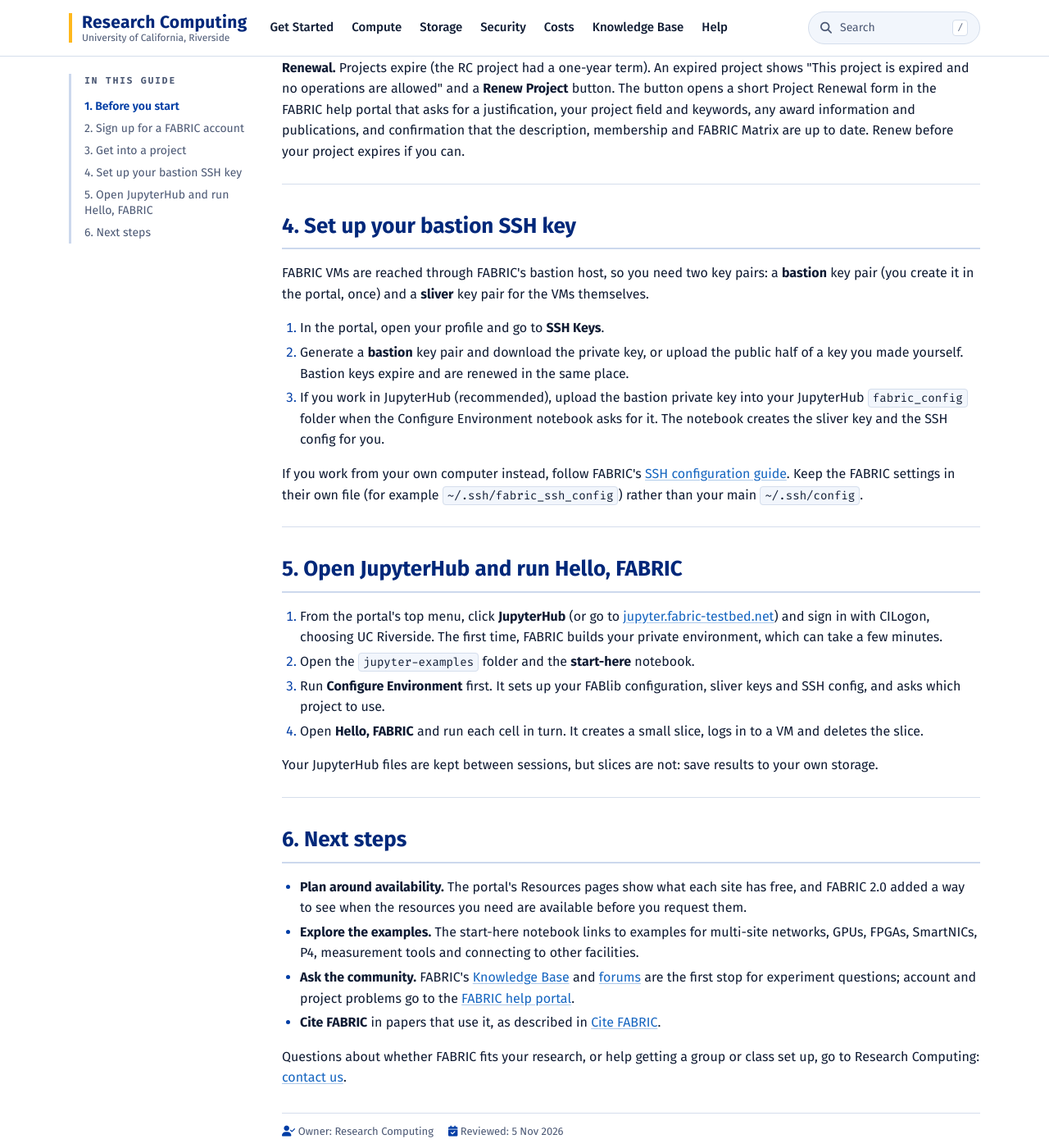
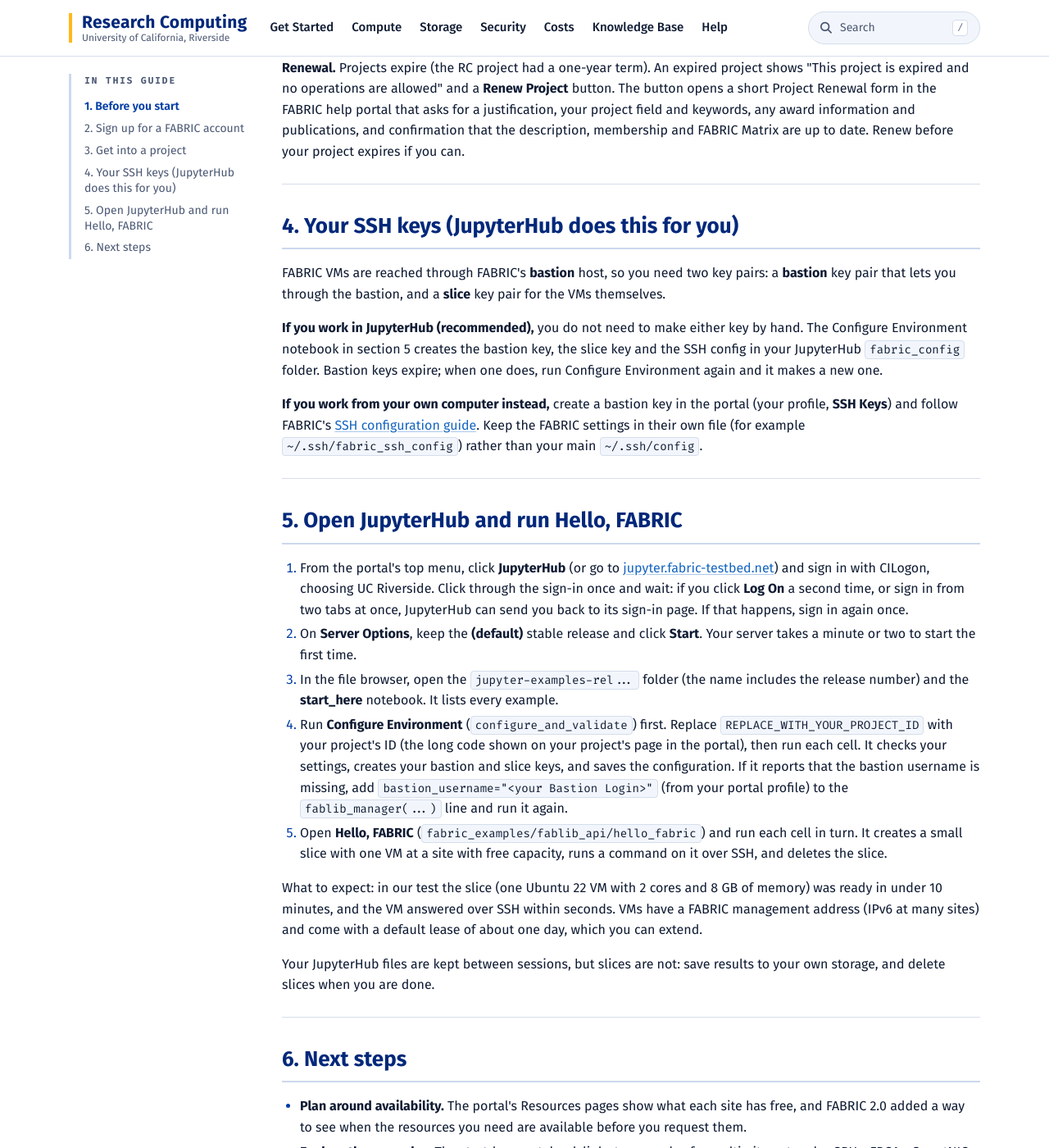
Before and after one commit to UCR-Research-Computing/UCR-Research-Computing.github.io, a Jekyll site: the page built from _kb/kb051-fabric-getting-started.md, in a window 1280 px wide and 1400 px high, scrolled down 1900 px. Shown: the whole window at 82% size. Built offline with Jekyll 4.4.1, drawn with Linux system fonts in a browser that asks for light colours; some web fonts are replaced; some of the changed text lies outside the part shown.

Commit message:
KB051/KB052: record RC tests (Hello FABRIC slice, Chameleon project creation); link testbeds from FAQ and Cloud & AI

```diff
--- a/_kb/kb051-fabric-getting-started.md
+++ b/_kb/kb051-fabric-getting-started.md
@@ -9,7 +9,8 @@
 review_notes:
   - "Written 2026-11-05 from FABRIC's Knowledge Base (Quick Start Guide; Signing up for a FABRIC account; Creating or Joining a Project; FABRIC User Roles and Project Permissions; Generating SSH Configuration and SSH Keys; Creating your first experiment in Jupyter Hub; Things to know when using FABRIC for the first time; all fetched 2026-11-05) and the FABRIC portal (release 2.0.0 notice, portal version 1.10.4)."
   - "Checked 2026-11-05 by RC with an existing UCR FABRIC account: sign-in with the UCR identity through CILogon, the profile page fields (FABRIC ID, Bastion Login, Other Identities), the Roles & Projects page, an expired project's 'Renew Project' button and the Project Renewal form in the FABRIC help portal."
-  - "CHECK: sections 4 to 6 (bastion key generation in the portal, JupyterHub Configure Environment and Hello, FABRIC) follow FABRIC's documentation and were not yet run by RC; the RC project was awaiting renewal."
+  - "Tested 2026-11-05 by RC on the renewed RC project: JupyterHub sign-in with the UCR identity, the default server image (FABRIC Examples v1.9.0), the Configure Environment step (it created the bastion key itself; no portal download was needed), and a Hello, FABRIC style slice: one Ubuntu 22 VM with 2 cores, 8 GB RAM and 10 GB disk at a randomly chosen site, ready in under 10 minutes, SSH through the bastion, then deleted."
+  - "CHECK: the portal SSH Keys page route for working from your own computer (section 4, second half) was not run by RC; it follows FABRIC's SSH configuration guide."
   - "CHECK: the sign-up workflow screens (section 2) were not walked through by RC with a new account; they follow FABRIC's 'Signing up for a FABRIC account' article."
 ---
 
@@ -17,7 +18,7 @@
 
 FABRIC is **Non-sensitive only (P1; no protected data)**.
 
-Getting started takes four steps: sign up, get into a project, set up a bastion SSH key, and run the example notebooks in FABRIC's JupyterHub. Research Computing can help at any step; [contact us](../../help/).
+Getting started takes four steps: sign up, get into a project, open FABRIC's JupyterHub (which sets up your SSH keys for you), and run the Hello, FABRIC example. Research Computing can help at any step; [contact us](../../help/).
 
 ---
 
@@ -60,26 +61,27 @@
 
 ---
 
-## 4. Set up your bastion SSH key
+## 4. Your SSH keys (JupyterHub does this for you)
 
-FABRIC VMs are reached through FABRIC's bastion host, so you need two key pairs: a **bastion** key pair (you create it in the portal, once) and a **sliver** key pair for the VMs themselves.
+FABRIC VMs are reached through FABRIC's **bastion** host, so you need two key pairs: a **bastion** key pair that lets you through the bastion, and a **slice** key pair for the VMs themselves.
 
-1. In the portal, open your profile and go to **SSH Keys**.
-2. Generate a **bastion** key pair and download the private key, or upload the public half of a key you made yourself. Bastion keys expire and are renewed in the same place.
-3. If you work in JupyterHub (recommended), upload the bastion private key into your JupyterHub `fabric_config` folder when the Configure Environment notebook asks for it. The notebook creates the sliver key and the SSH config for you.
+**If you work in JupyterHub (recommended),** you do not need to make either key by hand. The Configure Environment notebook in section 5 creates the bastion key, the slice key and the SSH config in your JupyterHub `fabric_config` folder. Bastion keys expire; when one does, run Configure Environment again and it makes a new one.
 
-If you work from your own computer instead, follow FABRIC's [SSH configuration guide](https://learn.fabric-testbed.net/knowledge-base/generating-ssh-configuration-and-ssh-keys/). Keep the FABRIC settings in their own file (for example `~/.ssh/fabric_ssh_config`) rather than your main `~/.ssh/config`.
+**If you work from your own computer instead,** create a bastion key in the portal (your profile, **SSH Keys**) and follow FABRIC's [SSH configuration guide](https://learn.fabric-testbed.net/knowledge-base/generating-ssh-configuration-and-ssh-keys/). Keep the FABRIC settings in their own file (for example `~/.ssh/fabric_ssh_config`) rather than your main `~/.ssh/config`.
 
 ---
 
 ## 5. Open JupyterHub and run Hello, FABRIC
 
-1. From the portal's top menu, click **JupyterHub** (or go to [jupyter.fabric-testbed.net](https://jupyter.fabric-testbed.net/)) and sign in with CILogon, choosing UC Riverside. The first time, FABRIC builds your private environment, which can take a few minutes.
-2. Open the `jupyter-examples` folder and the **start-here** notebook.
-3. Run **Configure Environment** first. It sets up your FABlib configuration, sliver keys and SSH config, and asks which project to use.
-4. Open **Hello, FABRIC** and run each cell in turn. It creates a small slice, logs in to a VM and deletes the slice.
+1. From the portal's top menu, click **JupyterHub** (or go to [jupyter.fabric-testbed.net](https://jupyter.fabric-testbed.net/)) and sign in with CILogon, choosing UC Riverside. Click through the sign-in once and wait: if you click **Log On** a second time, or sign in from two tabs at once, JupyterHub can send you back to its sign-in page. If that happens, sign in again once.
+2. On **Server Options**, keep the **(default)** stable release and click **Start**. Your server takes a minute or two to start the first time.
+3. In the file browser, open the `jupyter-examples-rel...` folder (the name includes the release number) and the **start_here** notebook. It lists every example.
+4. Run **Configure Environment** (`configure_and_validate`) first. Replace `REPLACE_WITH_YOUR_PROJECT_ID` with your project's ID (the long code shown on your project's page in the portal), then run each cell. It checks your settings, creates your bastion and slice keys, and saves the configuration. If it reports that the bastion username is missing, add `bastion_username="<your Bastion Login>"` (from your portal profile) to the `fablib_manager(...)` line and run it again.
+5. Open **Hello, FABRIC** (`fabric_examples/fablib_api/hello_fabric`) and run each cell in turn. It creates a small slice with one VM at a site with free capacity, runs a command on it over SSH, and deletes the slice.
 
-Your JupyterHub files are kept between sessions, but slices are not: save results to your own storage.
+What to expect: in our test the slice (one Ubuntu 22 VM with 2 cores and 8 GB of memory) was ready in under 10 minutes, and the VM answered over SSH within seconds. VMs have a FABRIC management address (IPv6 at many sites) and come with a default lease of about one day, which you can extend.
+
+Your JupyterHub files are kept between sessions, but slices are not: save results to your own storage, and delete slices when you are done.
 
 ---
 
```
Also changed, not shown: _kb/kb052-chameleon-getting-started.md (+11 -2 lines), _services/fabric.md (+1 -1 lines), cloud-and-ai.md (+1 -0 lines), faq.md (+1 -1 lines).
